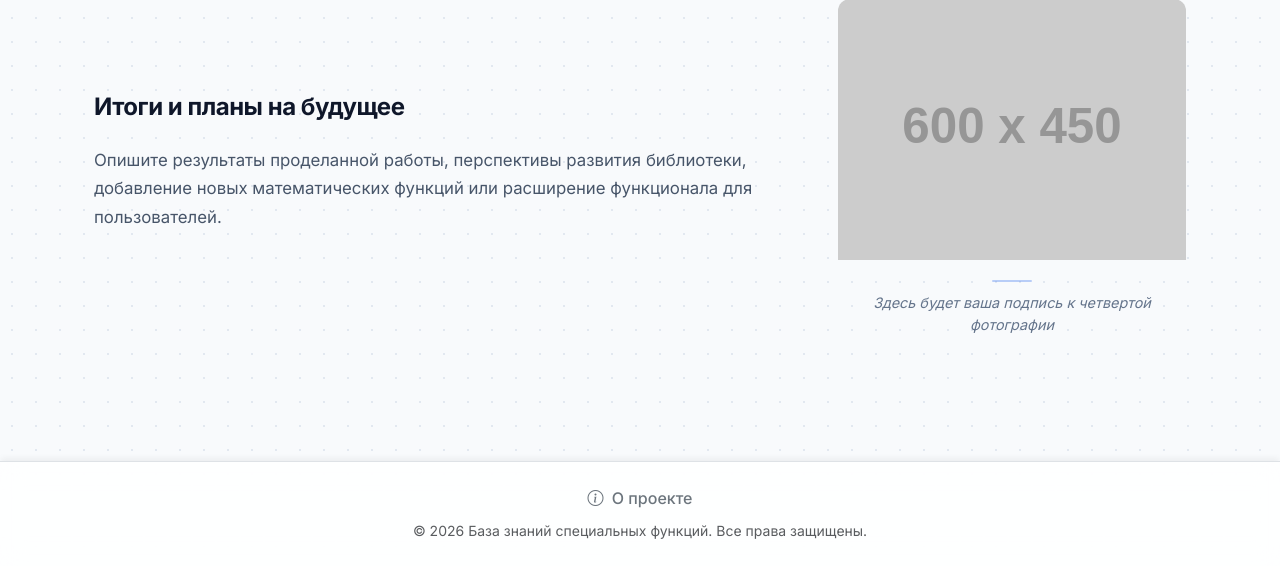
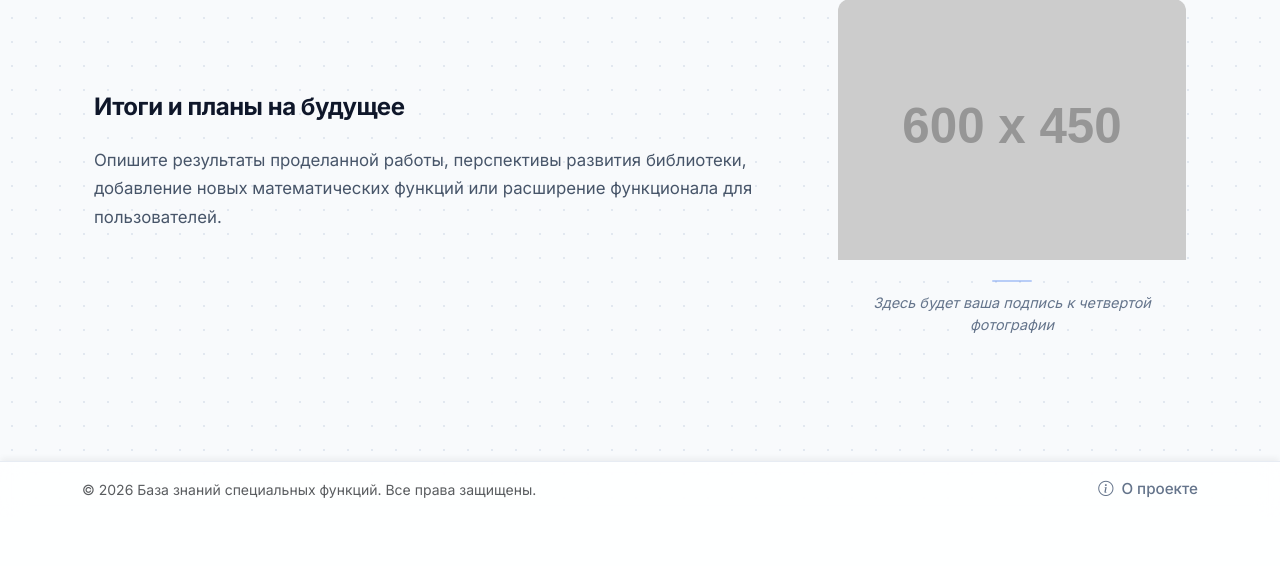
Before and after one commit to alekseykulik/special_func, a Flask app: page /about in a window 1280 px wide. Shown: the part 1626-2192 px from the top of the page. After the commit the page ends 2124 px from the top, so only its background shows below. Run offline with Flask 3, Linux system fonts and the light colour scheme; grey boxes labelled with a size stand in for pictures from a placeholder-image service; some libraries are stand-ins or nearby versions.

Commit message:
Update base.html

```diff
--- a/special_functions_site/templates/base.html
+++ b/special_functions_site/templates/base.html
@@ -65,14 +65,19 @@
 </main>
 
 <!-- Подвал -->
-<footer class="footer mt-auto py-4 border-top">
-    <div class="container text-center">
-        <div class="mb-2">
-            <a href="{{ url_for('about') }}" class="text-secondary text-decoration-none fw-medium">
+<footer class="footer mt-auto">
+    <div class="container d-flex flex-column flex-md-row justify-content-between align-items-center py-3">
+
+        <small class="text-muted mb-2 mb-md-0">
+            © 2026 База знаний специальных функций. Все права защищены.
+        </small>
+
+        <div class="d-flex align-items-center">
+            <a href="{{ url_for('about') }}" class="nav-link-custom">
                 <i class="bi bi-info-circle me-1"></i> О проекте
             </a>
         </div>
-        <small class="text-muted">© 2026 База знаний специальных функций. Все права защищены.</small>
+
     </div>
 </footer>
 
```
